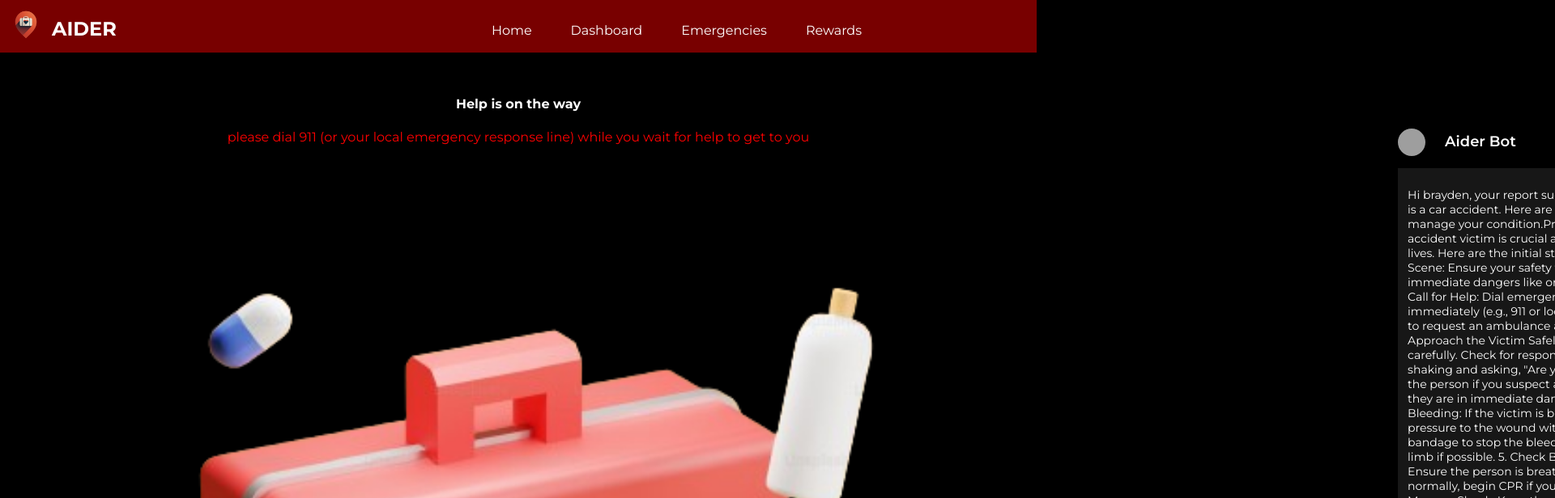
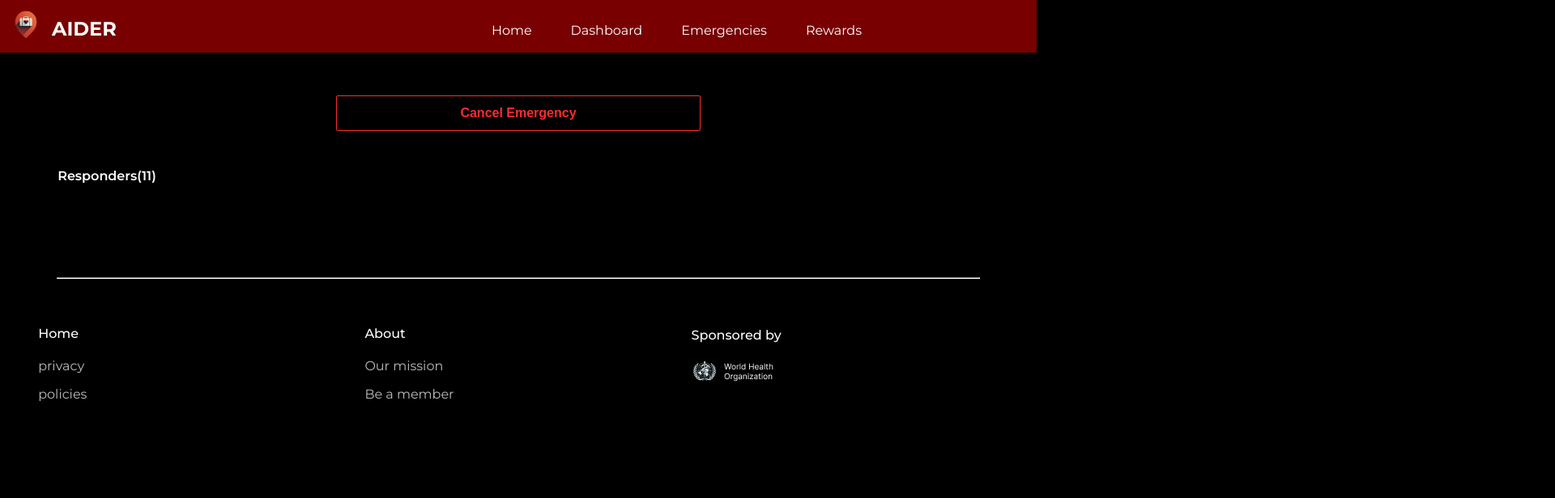
Before and after one commit to Horlarhyinka/Aider, a React (Vite) app in the folder frontend/aider/: page / in a window 1280 px wide. Shown: the top 616 px of the page at 81% size, 1920 px wide, since content can reach past the window. Built offline with nearby package versions, Linux system fonts and the light colour scheme; grey boxes are pictures that could not be loaded; the HTML template or start-up script is replaced by a standard one.

Commit message:
frontend: updated cancel emergency botton

```diff
--- a/frontend/aider/src/App.tsx
+++ b/frontend/aider/src/App.tsx
@@ -2,7 +2,8 @@ import { Footer } from './components/footer'
 import { Header } from './components/header'
 // import { Home } from './containers/home'
 // import { Report } from './containers/report'
-import { ReportMade } from './containers/ReportMade'
+// import { ReportMade } from './containers/ReportMade'
+import { Responders } from './containers/responders'
 import "./styles/index.css"
 
 function App() {
@@ -12,7 +13,8 @@ function App() {
     <Header isAuthenticated={false} />
     {/* <Home /> */}
     {/* <Report /> */}
-    <ReportMade/>
+    {/* <ReportMade/> */}
+    <Responders />
     <Footer />
     </>
   )
--- /dev/null
+++ b/frontend/aider/src/assets/data/responders.ts
@@ -0,0 +1,78 @@
+import Bot from "../img/Bot.jpg"
+
+
+
+export const responders = [
+    {
+        id: 1,
+        name: "James Wells",
+        img: Bot,
+        coord: {
+            lng: 1.02,
+            lat: 2.04
+        },
+    },
+    {
+        id: 1,
+        name: "James Wells",
+        img: Bot,
+        coord: {
+            lng: 1.02,
+            lat: 2.04
+        },
+    },
+    {
+        id: 1,
+        name: "James Wells",
+        img: Bot,
+        coord: {
+            lng: 1.02,
+            lat: 2.04
+        },
+    },
+    {
+        id: 1,
+        name: "James Wells",
+        img: Bot,
+        coord: {
+            lng: 1.02,
+            lat: 2.04
+        },
+    },
+    {
+        id: 1,
+        name: "James Wells",
+        img: Bot,
+        coord: {
+            lng: 1.02,
+            lat: 2.04
+        },
+    },
+    {
+        id: 1,
+        name: "James Wells",
+        img: Bot,
+        coord: {
+            lng: 1.02,
+            lat: 2.04
+        },
+    },
+    {
+        id: 1,
+        name: "James Wells",
+        img: Bot,
+        coord: {
+            lng: 1.02,
+            lat: 2.04
+        },
+    },
+    {
+        id: 1,
+        name: "James Wells",
+        img: Bot,
+        coord: {
+            lng: 1.02,
+            lat: 2.04
+        },
+    },
+]
--- /dev/null
+++ b/frontend/aider/src/containers/responders.tsx
@@ -0,0 +1,16 @@
+
+import { responders } from "../assets/data/responders"
+
+import "../styles/responders.css"
+
+export const Responders = () =>{
+
+    return <div className="responders">
+        <button className="cancel-emergency" >Cancel Emergency</button>
+        <h4 className="count-header" >Responders({11})</h4>
+        <div className="responders-list">
+            {}
+        </div>
+
+    </div>
+}
--- a/frontend/aider/src/styles/chat-window.css
+++ b/frontend/aider/src/styles/chat-window.css
@@ -21,7 +21,7 @@
 .chat-window .chat-frame{
     /* border:  1px solid yellow; */
     height: 90%;
-    position: absolute;
+    /* position: absolute; */
     bottom: 0px;
     width: 100%;
     box-sizing: border-box;
@@ -88,6 +88,7 @@
 .chat-window.closed{
     left: 102%;
     transition: left 450ms;
+    width: 0px;
 
 }
 
@@ -97,6 +98,10 @@
     transition: top 400ms, left 400ms;
 }
 
+.chat-window.closed .chat-frame{
+    display: none;
+}
+
 @media screen and (min-width: 695px){
     .chat-window{
         height: 95vh;
--- /dev/null
+++ b/frontend/aider/src/styles/responders.css
@@ -0,0 +1,29 @@
+.responders{
+
+}
+
+.responders .cancel-emergency{
+    display: inline-block;
+    width: 90%;
+    max-width: 450px;
+    padding: 12px;
+    border: 1px solid rgb(254, 43, 43);
+    background: none;
+    color: rgb(254, 43, 43);
+    font-size: 16px;
+    font-weight: 600;
+    margin: 45px 0px 25px;
+    border-radius: 2px;
+}
+
+.responders .cancel-emergency:hover{
+    background-color: red;
+    color: white;
+}
+
+.responders .count-header{
+    text-align: left;
+    display: inline-block;
+    width: 90%;
+    font-weight: 580;
+}
```
Also changed, not shown: frontend/aider/src/components/responder-card.tsx (added, +13 -0 lines), frontend/aider/src/components/types/responderProp.ts (added, +8 -0 lines), frontend/aider/src/utils/factory.ts (added, +22 -0 lines).
